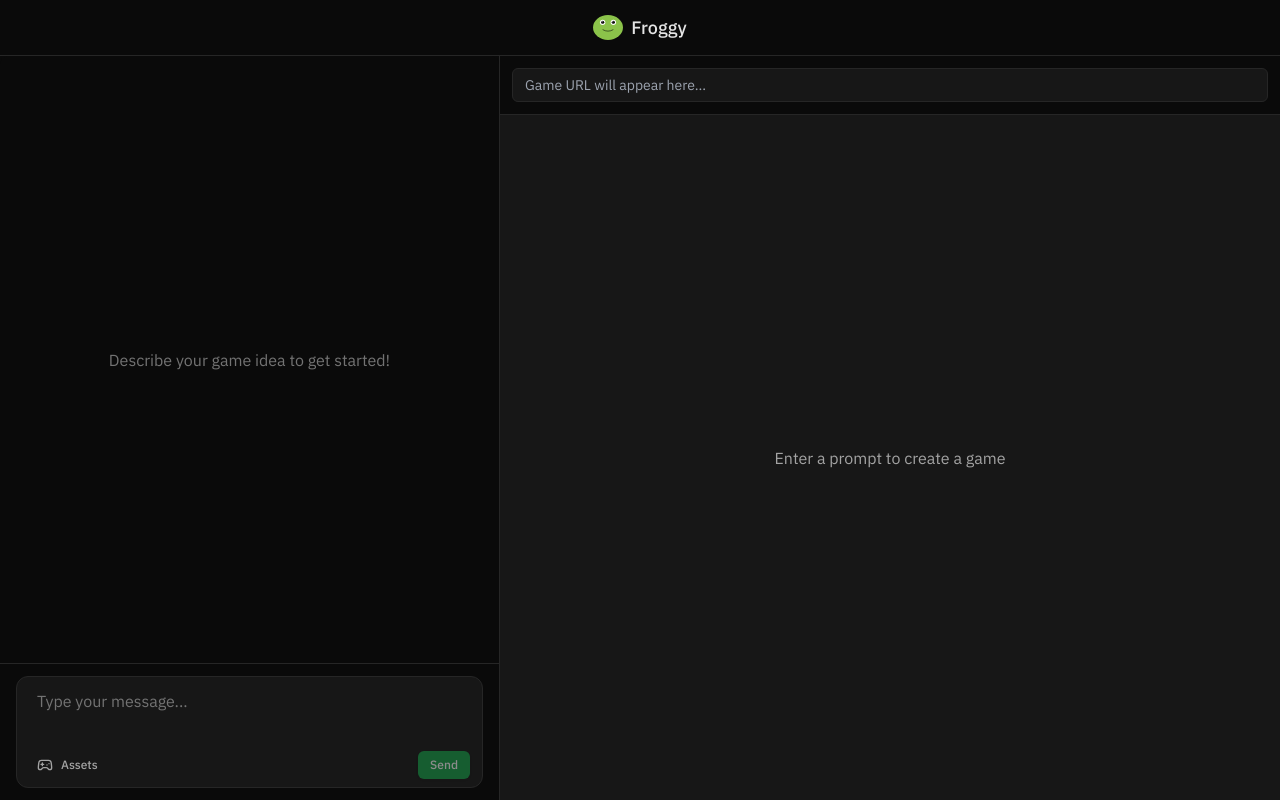
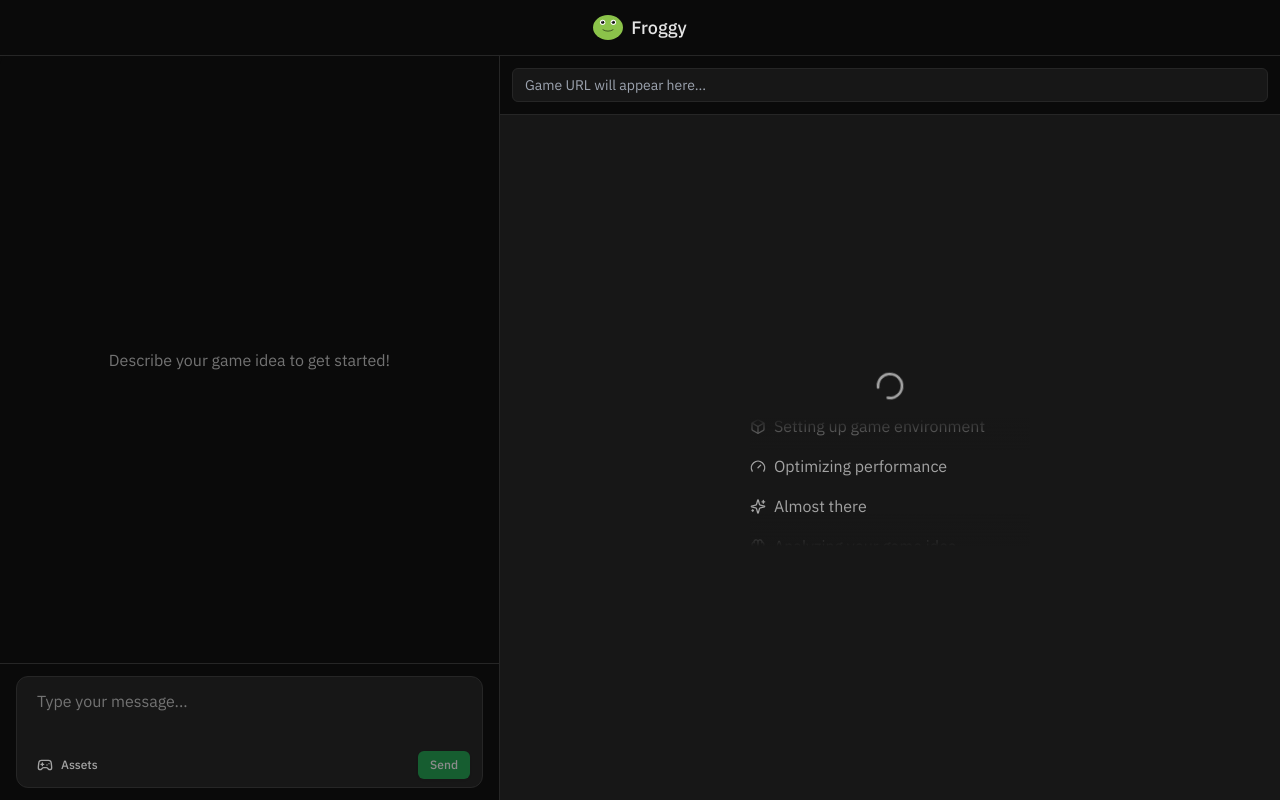
Before and after one commit to 13point5/froggy, a Next.js app in the folder client/: page /game in a window 1280 px wide. Built offline with nearby package versions, Linux system fonts and the light colour scheme.

Commit message:
Update system prompt and ui

```diff
--- a/client/app/game/page.tsx
+++ b/client/app/game/page.tsx
@@ -3,7 +3,16 @@
 import { useState, useEffect, Suspense } from "react";
 import Link from "next/link";
 import MessageList from "@/components/message-list";
-import { RefreshCw, Loader2 } from "lucide-react";
+import {
+  RefreshCw,
+  Loader2,
+  Brain,
+  Palette,
+  Gamepad2,
+  Box,
+  Gauge,
+  Sparkles,
+} from "lucide-react";
 import { Button } from "@/components/ui/button";
 import { useSearchParams } from "next/navigation";
 import Image from "next/image";
@@ -25,7 +34,7 @@ function GameContent() {
   const searchParams = useSearchParams();
   const [messages, setMessages] = useState<Message[]>([]);
   const [gameUrl, setGameUrl] = useState<string>("");
-  const [isLoading, setIsLoading] = useState(false);
+  const [isLoading, setIsLoading] = useState(true);
 
   useEffect(() => {
     const message = searchParams.get("message");
@@ -148,11 +157,72 @@ function GameContent() {
           </div>
 
           {/* Game Preview */}
-          <div className="flex-1 p-0 flex items-center justify-center overflow-auto bg-neutral-900">
+          <div className="flex-1 p-0 flex items-center justify-center overflow-hidden bg-neutral-900 relative">
             {isLoading ? (
-              <div className="flex flex-col items-center gap-4 text-neutral-400">
+              <div className="flex flex-col items-center gap-4 text-neutral-400 relative w-full max-w-md">
                 <Loader2 className="h-8 w-8 animate-spin" />
-                <p>Creating your game...</p>
+                <div className="relative w-[280px] overflow-hidden h-32">
+                  {/* Top shadow overlay */}
+                  <div className="absolute top-0 left-0 right-0 h-8 bg-gradient-to-b from-neutral-900 to-transparent z-10" />
+                  {/* Bottom shadow overlay */}
+                  <div className="absolute bottom-0 left-0 right-0 h-8 bg-gradient-to-t from-neutral-900 to-transparent z-10" />
+                  <div className="animate-marquee">
+                    {/* First set of messages */}
+                    <div className="messages">
+                      <p className="py-2 flex items-center gap-2">
+                        <Brain className="w-4 h-4 flex-shrink-0" /> Analyzing
+                        your game idea
+                      </p>
+                      <p className="py-2 flex items-center gap-2">
+                        <Palette className="w-4 h-4 flex-shrink-0" /> Generating
+                        game assets
+                      </p>
+                      <p className="py-2 flex items-center gap-2">
+                        <Gamepad2 className="w-4 h-4 flex-shrink-0" /> Creating
+                        game mechanics
+                      </p>
+                      <p className="py-2 flex items-center gap-2">
+                        <Box className="w-4 h-4 flex-shrink-0" /> Setting up
+                        game environment
+                      </p>
+                      <p className="py-2 flex items-center gap-2">
+                        <Gauge className="w-4 h-4 flex-shrink-0" /> Optimizing
+                        performance
+                      </p>
+                      <p className="py-2 flex items-center gap-2">
+                        <Sparkles className="w-4 h-4 flex-shrink-0" /> Almost
+                        there
+                      </p>
+                    </div>
+                    {/* Duplicate set of messages for seamless loop */}
+                    <div className="messages">
+                      <p className="py-2 flex items-center gap-2">
+                        <Brain className="w-4 h-4 flex-shrink-0" /> Analyzing
+                        your game idea
+                      </p>
+                      <p className="py-2 flex items-center gap-2">
+                        <Palette className="w-4 h-4 flex-shrink-0" /> Generating
+                        game assets
+                      </p>
+                      <p className="py-2 flex items-center gap-2">
+                        <Gamepad2 className="w-4 h-4 flex-shrink-0" /> Creating
+                        game mechanics
+                      </p>
+                      <p className="py-2 flex items-center gap-2">
+                        <Box className="w-4 h-4 flex-shrink-0" /> Setting up
+                        game environment
+                      </p>
+                      <p className="py-2 flex items-center gap-2">
+                        <Gauge className="w-4 h-4 flex-shrink-0" /> Optimizing
+                        performance
+                      </p>
+                      <p className="py-2 flex items-center gap-2">
+                        <Sparkles className="w-4 h-4 flex-shrink-0" /> Almost
+                        there
+                      </p>
+                    </div>
+                  </div>
+                </div>
               </div>
             ) : gameUrl ? (
               <iframe
--- a/client/tailwind.config.ts
+++ b/client/tailwind.config.ts
@@ -1,4 +1,6 @@
 import type { Config } from "tailwindcss";
+import animate from "tailwindcss-animate";
+import typography from "@tailwindcss/typography";
 
 const config: Config = {
   darkMode: ["class"],
@@ -9,6 +11,15 @@ const config: Config = {
   ],
   theme: {
     extend: {
+      keyframes: {
+        marquee: {
+          "0%": { transform: "translateY(0)" },
+          "100%": { transform: "translateY(-50%)" },
+        },
+      },
+      animation: {
+        marquee: "marquee 10s linear infinite",
+      },
       colors: {
         background: "hsl(var(--background))",
         foreground: "hsl(var(--foreground))",
@@ -58,6 +69,6 @@ const config: Config = {
       },
     },
   },
-  plugins: [require("tailwindcss-animate"), require("@tailwindcss/typography")],
+  plugins: [animate, typography],
 };
 export default config;
```
